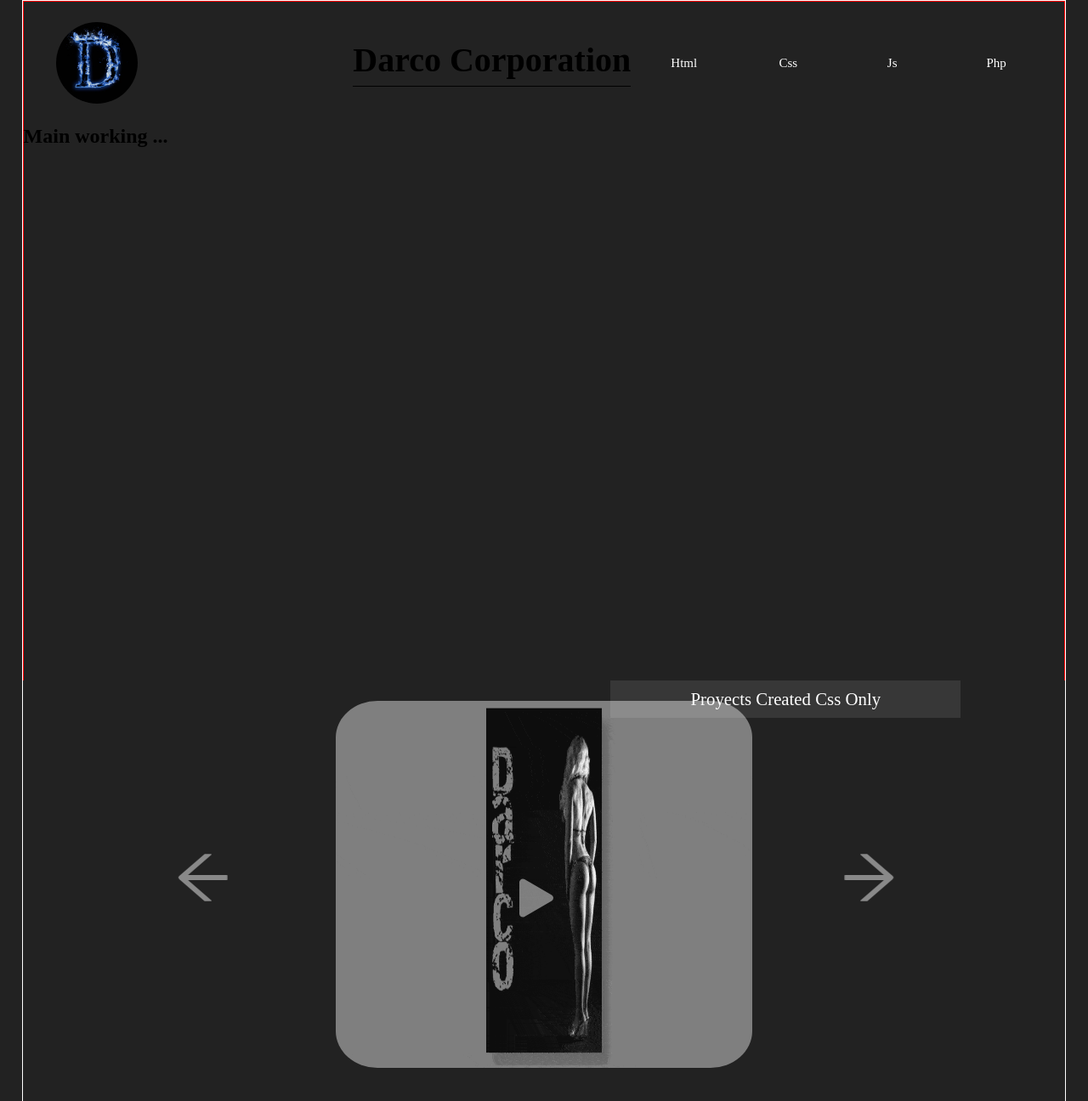
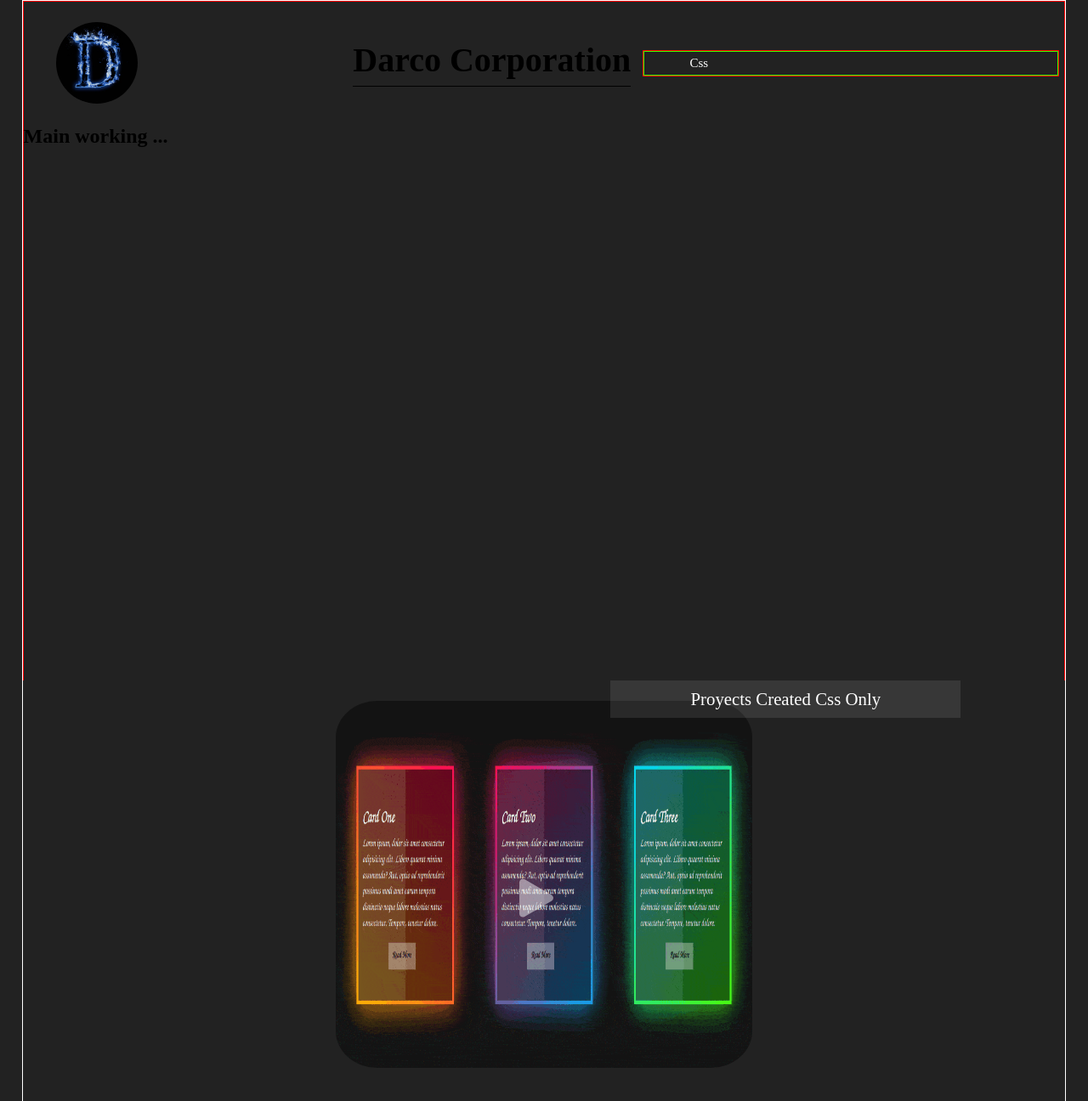
Before and after one commit to AngelDarco/arduino_incubator, a React app: page /#/css in a window 1280 px wide. Shown: the top 1296 px of the page at 85% size. Built offline with nearby package versions, Linux system fonts and the light colour scheme.

Commit message:
Nav loop efect add

```diff
--- /dev/null
+++ b/src/header/navbar/Nav.tsx
@@ -0,0 +1,33 @@
+import { Link } from "react-router-dom"
+import { SwiperSlide, Swiper } from 'swiper/react';
+import './Navbar.scss';
+import "swiper/css";
+
+import { Autoplay } from "swiper";
+
+export default function Nav() {
+    return (
+
+        <Swiper className='nav'
+        slidesPerView={1}
+        spaceBetween={30}
+        loop={true}
+        autoplay={{
+            delay: 3000,
+            disableOnInteraction: false,
+          }}
+          modules={[Autoplay]}
+        >
+            <SwiperSlide className='navSlide'><Link className='link' to='/html' onClick={() => { redirection() }}>Html</Link> </SwiperSlide>
+            <SwiperSlide className='navSlide'><Link className='link' to='/css' onClick={() => { redirection() }}>Css</Link> </SwiperSlide>
+            <SwiperSlide className='navSlide'><Link className='link' to='/js' onClick={() => { redirection() }}>Js</Link> </SwiperSlide>
+            <SwiperSlide className='navSlide'><Link className='link' to="/php" onClick={() => { redirection() }}>Php</Link> </SwiperSlide>
+
+        </Swiper>
+
+    )
+}
+
+function redirection(): void {
+    window.location.href = '#redirection';
+}
--- a/src/header/navbar/Navbar.scss
+++ b/src/header/navbar/Navbar.scss
@@ -50,11 +50,17 @@
       .links{
           @include flexcenter();
           width: 40%;
-            nav{
+            .nav{
                 @include flexcenter();
                 width: 100%;
                 justify-content: flex-start;
                 color: #ffffff;
+                border: 1px solid red;
+                .navSlide{
+                    //width: 90% !important;
+                    border: 1px solid  #3cff00;
+                    padding: 5px;
+                }
                     .link{
                         @include flexcenter();
                             align-items: flex-start;
--- a/src/header/navbar/Navbar.tsx
+++ b/src/header/navbar/Navbar.tsx
@@ -1,11 +1,9 @@
-import { HashRouter, Link} from 'react-router-dom';
 import logo from '../../assets/img/icono.webp';
 
 import "./Navbar.scss";
-
+import Nav from './Nav';
 
 const Navbar = () => {
-
     return (
         <div className="container" >
 
@@ -17,14 +15,8 @@ const Navbar = () => {
                 <h1>Darco Corporation</h1>
             </div>
 
-
             <div className="links">
-                <nav>
-                    <Link className='link' to='/html' onClick={()=>{redirection()}}>Html</Link>
-                    <Link className='link' to='/css' onClick={()=>{redirection()}}>Css</Link>
-                    <Link className='link' to='/js' onClick={()=>{redirection()}}>Js</Link>
-                    <Link className='link' to="/php" onClick={()=>{redirection()}}>Php</Link>
-                </nav>
+                <Nav/>
             </div>
 
         </div>
@@ -35,4 +27,7 @@ const Navbar = () => {
 function redirection():void{
     window.location.href = '#redirection';
 }
+
+
+
 export default Navbar;
--- a/src/pages/css/Css.scss
+++ b/src/pages/css/Css.scss
@@ -13,12 +13,7 @@
         background: transparent;
         animation: translateLeft 3s ease-in-out infinite;
     }
-    .right{
-        position: absolute;
-        top: 40%;
-        left: 80%;
-        animation: translateRight 3s ease-in-out infinite;
-    }
+
     .play{
 
         animation: none;
@@ -55,10 +50,3 @@
             }
     }
 }
-
-@keyframes translateLeft{
-    to {transform: translateX(-50px);}
-}
-@keyframes translateRight{
-    to {transform: translateX(50px);}
-}
--- a/src/pages/css/Css.tsx
+++ b/src/pages/css/Css.tsx
@@ -2,19 +2,26 @@ import './Css.scss';
 import 'swiper/css';
 import {SwiperSlide, Swiper} from 'swiper/react';
 import {CssImages, CssLinks } from '../../assets/videos/css/Images';
-import {AiOutlineArrowLeft,AiOutlineArrowRight} from 'react-icons/ai';
 import {BsFillPlayFill} from 'react-icons/bs';
+import { Autoplay } from 'swiper';
+
+
 
 const Css = () => {
     return (
-                  <Swiper className="containerCss">
-                    <AiOutlineArrowLeft className='icon'/>
+                  <Swiper className="containerCss"
+                  loop={true}
+                  autoplay={{
+                      delay: 5000,
+                      disableOnInteraction: false,
+                    }}
+                    modules={[Autoplay]}
+                  >
                    <SwiperSlide className="card"> <img src={CssImages.book} alt="" onClick={()=>translate(CssLinks.book)}/> <BsFillPlayFill className="icon play"   onClick={()=>translate(CssLinks.book)}/>  </SwiperSlide>
                    <SwiperSlide className="card"> <img src={CssImages.card} alt="" onClick={()=>translate(CssLinks.card)}/>  <BsFillPlayFill className="icon play"  onClick={()=>translate(CssLinks.card)} />   </SwiperSlide>
                    <SwiperSlide className="card"> <img src={CssImages.cube} alt="" onClick={()=>translate(CssLinks.cube)}/>  <BsFillPlayFill className="icon play"  onClick={()=>translate(CssLinks.cube)} />   </SwiperSlide>
                    <SwiperSlide className="card"> <img src={CssImages.earth} alt="" onClick={()=>translate(CssLinks.earth)}/> <BsFillPlayFill className="icon play"  onClick={()=>translate(CssLinks.earth)}/>  </SwiperSlide>
                    <SwiperSlide className="card"> <img src={CssImages.loader} alt="" onClick={()=>translate(CssLinks.loader)}/> <BsFillPlayFill className="icon play"  onClick={()=>translate(CssLinks.loader)}/></SwiperSlide>
-                   <AiOutlineArrowRight className='icon right'/>
                    </Swiper>
     )
 }
```
